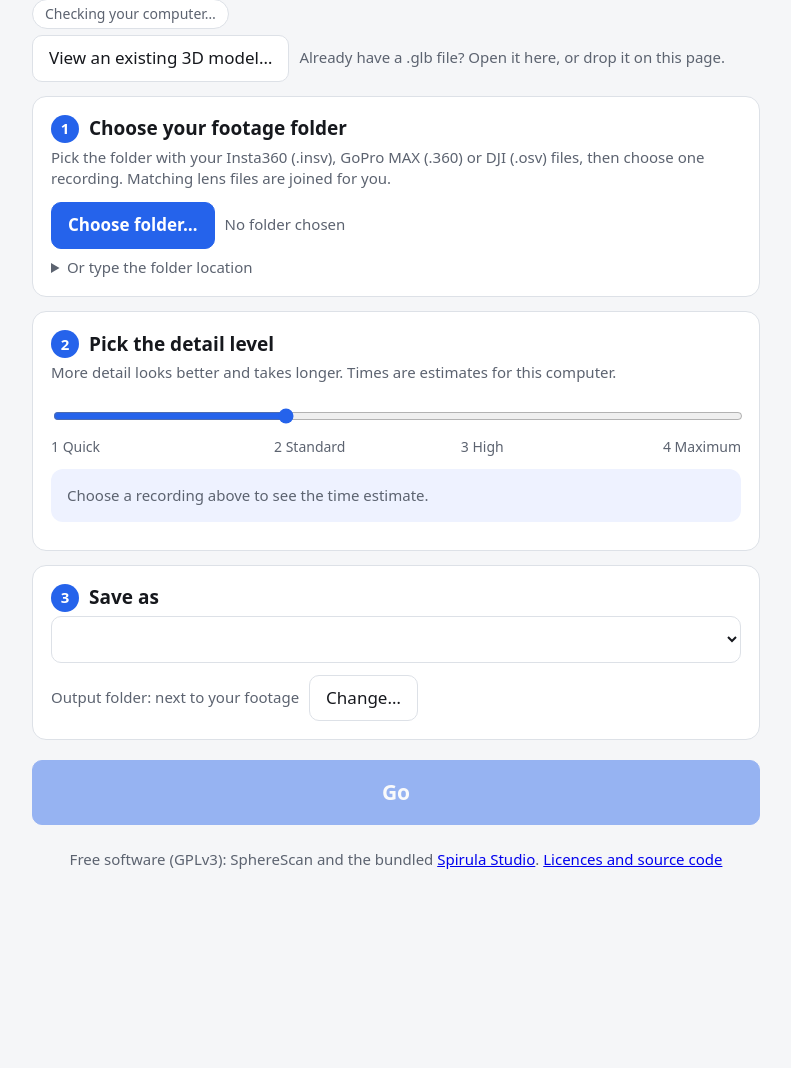
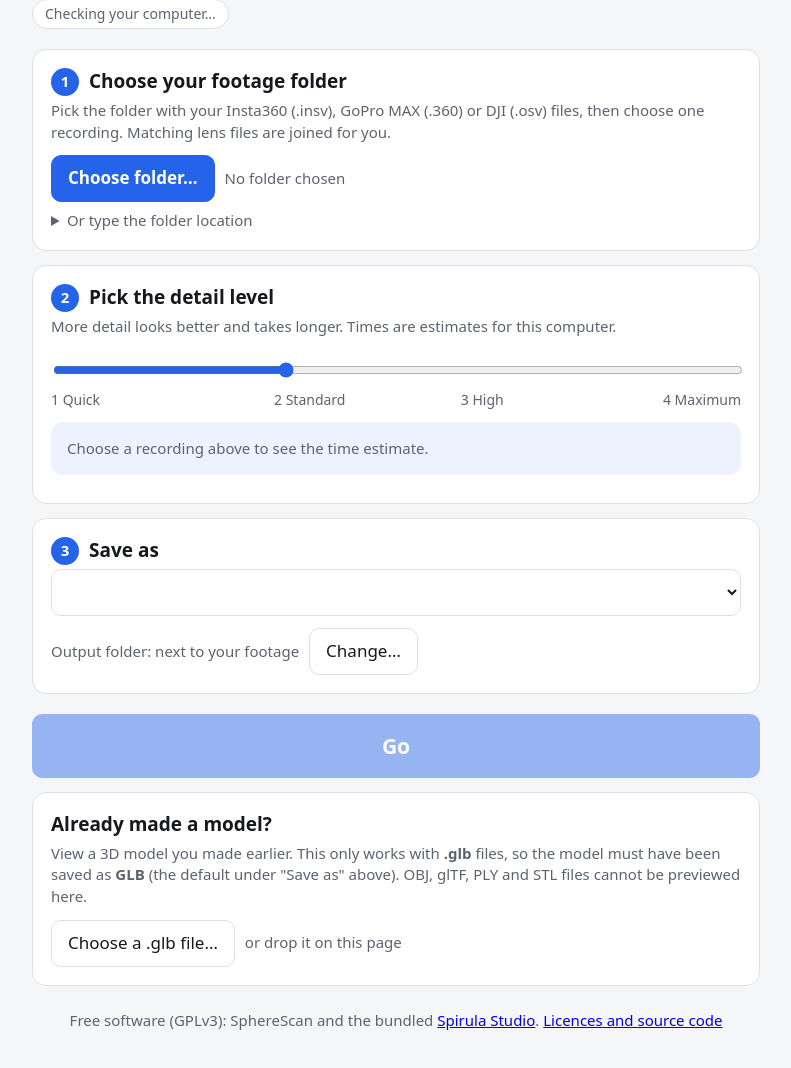
Before and after one commit to sam-eee/insta-splat, a plain HTML site: page spherescan/web/index.html in a window 1280 px wide. Shown: the part 72-1140 px from the top of the page, without its empty margins (244-1035 px from the left). Before the commit the page ends 1015 px from the top, so only its background shows below. Drawn offline with Linux system fonts and the light colour scheme.

Commit message:
Move the view-existing-model option to a bottom card and say it needs GLB
Co-Authored-By: Claude Sonnet 5.5 <noreply@anthropic.com>

```diff
--- a/spherescan/web/index.html
+++ b/spherescan/web/index.html
@@ -62,11 +62,6 @@ details summary{cursor:pointer;color:var(--mute);font-size:15px}
   <h1>SphereScan</h1>
   <div id="hw"><span class="chip">Checking your computer…</span></div>
   <div id="problems"></div>
-  <div class="row" style="margin:0 0 4px">
-    <button id="openmodel">View an existing 3D model…</button>
-    <span class="help" style="margin:0">Already have a .glb file? Open it here, or drop it on this page.</span>
-    <input type="file" id="modelfile" accept=".glb,model/gltf-binary" hidden>
-  </div>
 
   <section class="card" id="s1">
     <h2><span class="num">1</span> Choose your footage folder</h2>
@@ -118,6 +113,12 @@ details summary{cursor:pointer;color:var(--mute);font-size:15px}
     </div>
     <div class="row" style="margin-top:10px"><button id="vreset">Reset view</button><button id="vflip">Flip upside-down</button></div>
     <p class="help" style="margin:8px 0 0">Drag to turn. Scroll or pinch to zoom. Right-drag or Shift-drag to move. If it looks upside-down, press Flip.</p>
+  </section>
+  <section class="card" id="openexisting">
+    <h2>Already made a model?</h2>
+    <p class="help">View a 3D model you made earlier. This only works with <b>.glb</b> files, so the model must have been saved as <b>GLB</b> (the default under "Save as" above). OBJ, glTF, PLY and STL files cannot be previewed here.</p>
+    <div class="row"><button id="openmodel">Choose a .glb file…</button><span class="path">or drop it on this page</span></div>
+    <input type="file" id="modelfile" accept=".glb,model/gltf-binary" hidden>
   </section>
   <footer class="help" style="text-align:center;margin-top:24px">
     Free software (GPLv3): SphereScan and the bundled <a href="https://github.com/harry7557558/spirula-studio" target="_blank" rel="noopener">Spirula Studio</a>.
```
Also changed, not shown: 1 other file.
